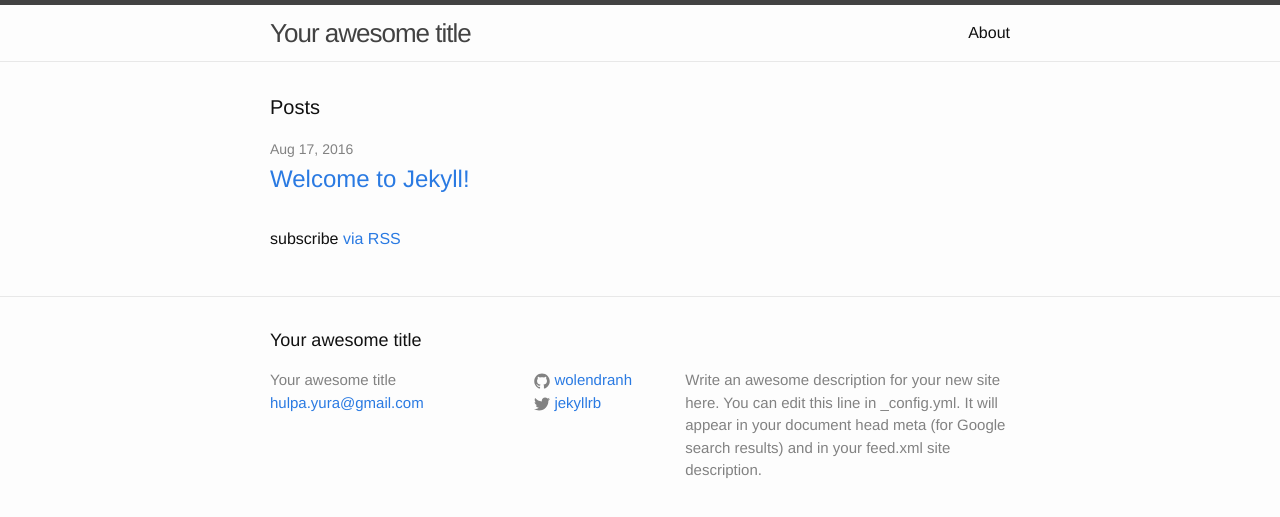
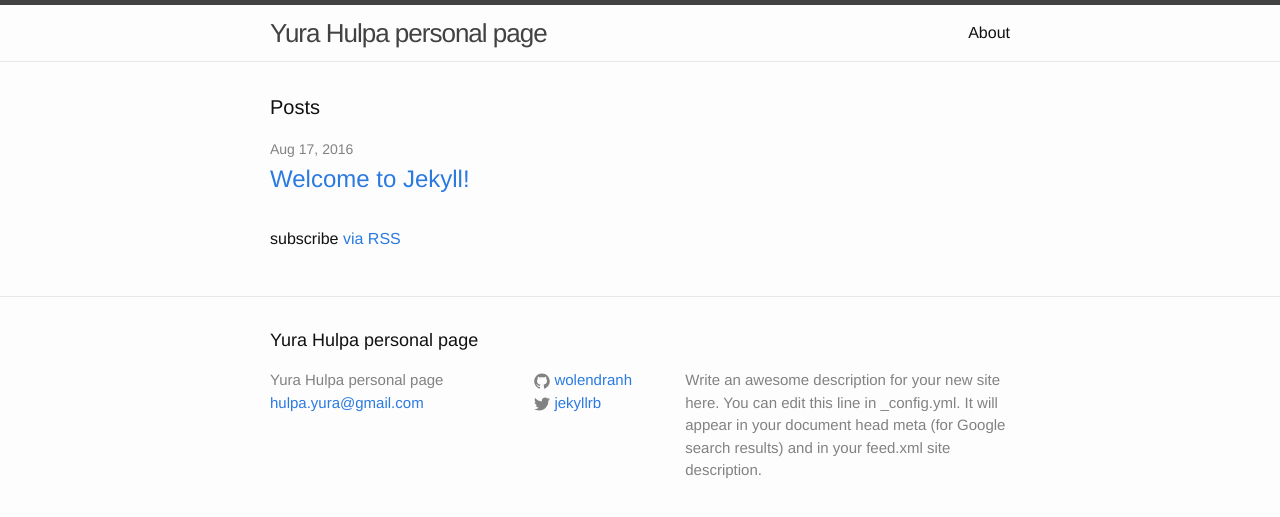
Before and after one commit to wolendranh/wolendranh.github.io, a Jekyll site: the page built from index.html, in a window 1280 px wide. Shown: the top 517 px of the page. Built offline with Jekyll 4.4.1, drawn with Linux system fonts in a browser that asks for light colours.

Commit message:
jekyll add heading

```diff
--- a/_config.yml
+++ b/_config.yml
@@ -6,7 +6,7 @@
 # 'jekyll serve'. If you change this file, please restart the server process.
 
 # Site settings
-title: Your awesome title
+title: Yura Hulpa personal page
 email: hulpa.yura@gmail.com
 description: > # this means to ignore newlines until "baseurl:"
   Write an awesome description for your new site here. You can edit this
```
